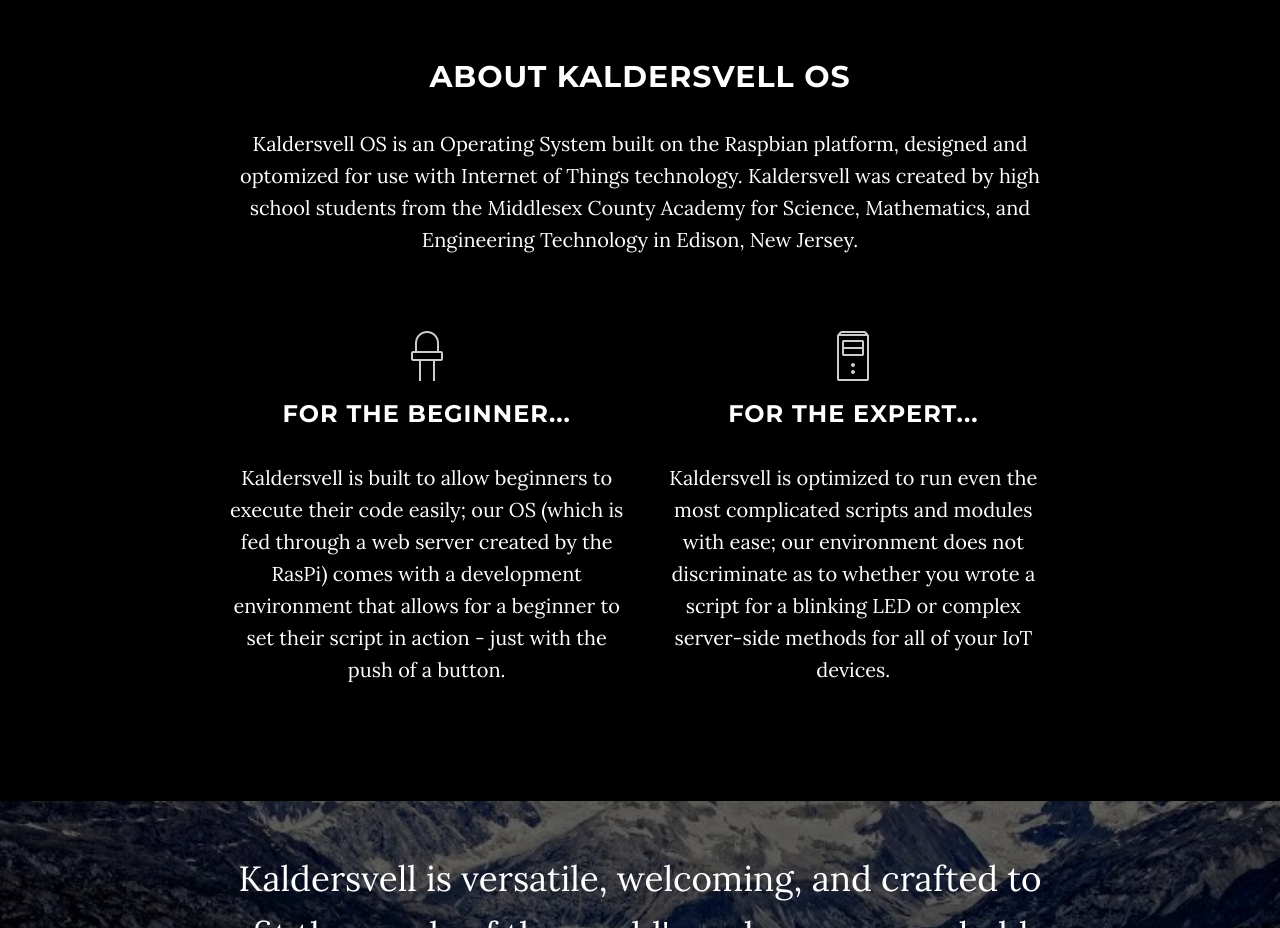
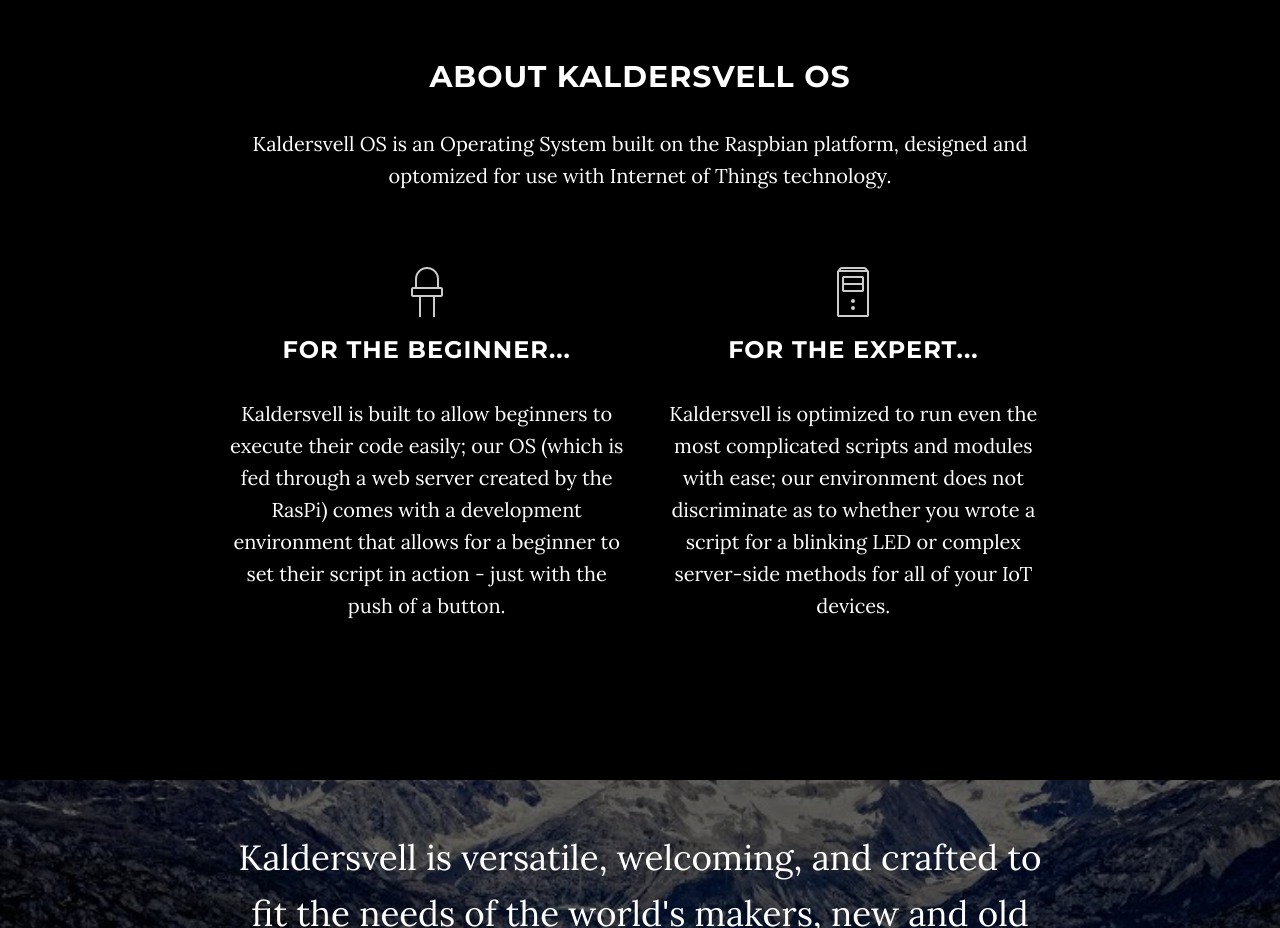
Before and after one commit to Kaldersvell/kaldersvell.github.io, a plain HTML site: page index.html in a window 1280 px wide. Shown: the part 820-1748 px from the top of the page. Drawn offline with Linux system fonts and the light colour scheme.

Commit message:
Content Edits 1

```diff
--- a/index.html
+++ b/index.html
@@ -108,7 +108,7 @@
         <div class="row container-fluid">
             <div class="col-lg-8 col-lg-offset-2">
                 <h2>About Kaldersvell OS</h2>
-                <p>Kaldersvell OS is an Operating System built on the Raspbian platform, designed and optomized for use with Internet of Things technology. Kaldersvell was created by high school students from the Middlesex County Academy for Science, Mathematics, and Engineering Technology in Edison, New Jersey.</p>
+                <p>Kaldersvell OS is an Operating System built on the Raspbian platform, designed and optomized for use with Internet of Things technology.</p>
 
                 <br>
                 <br>
```
